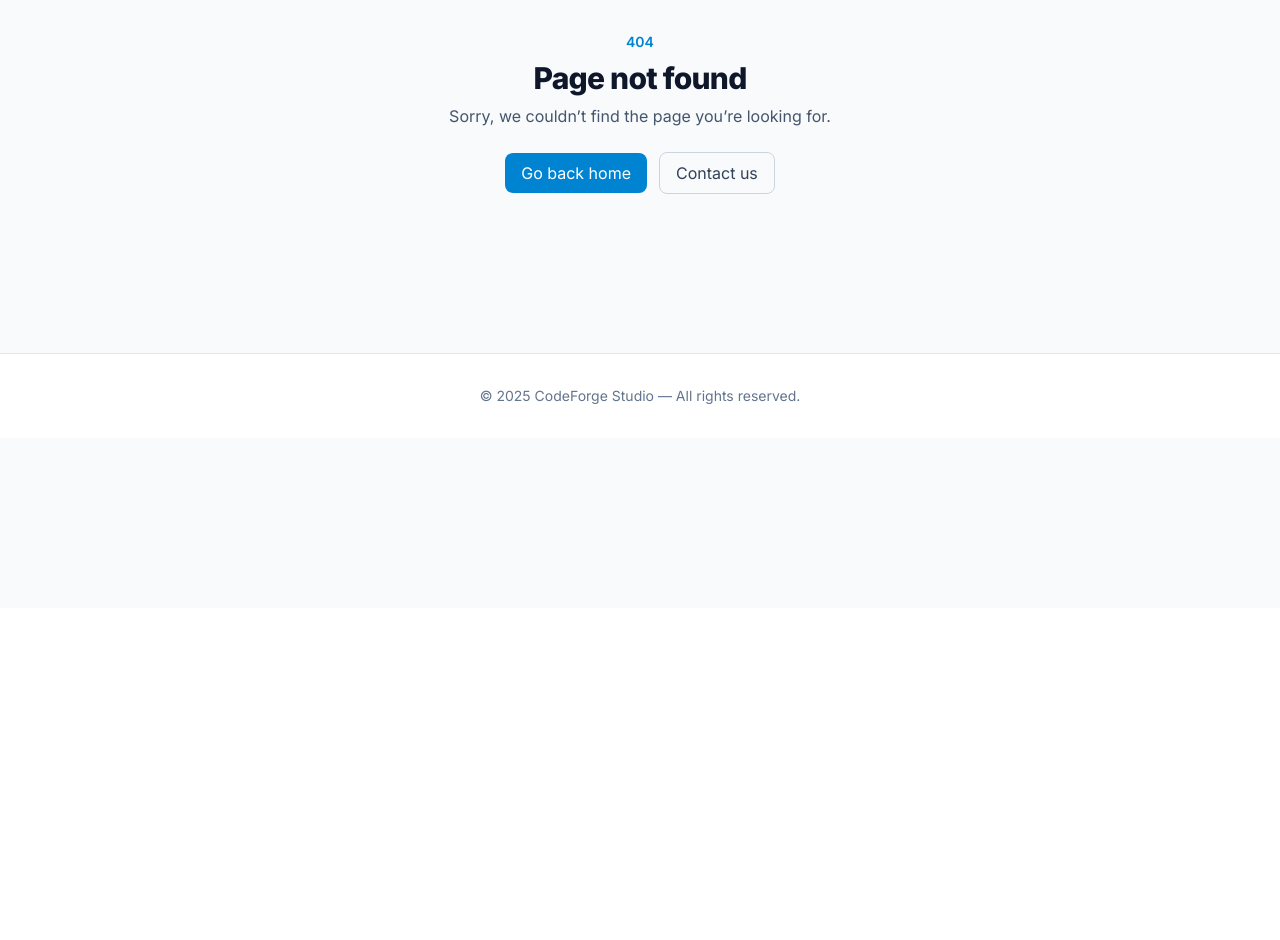
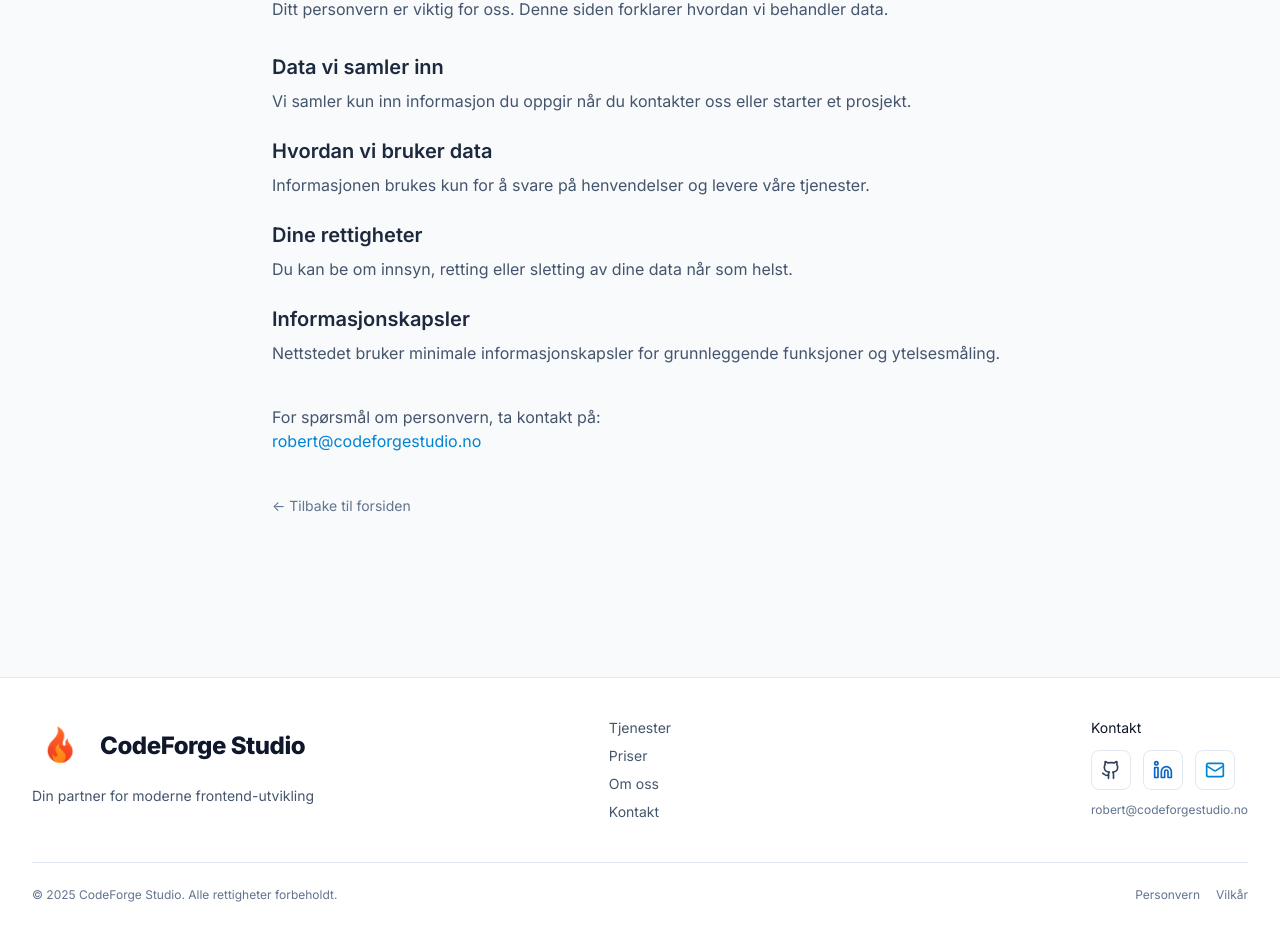
Before and after one commit to robfil50219/codeforge-site, a React (Vite) app: page /privacy in a window 1280 px wide. Before the commit this address had no page. Shown: the part 192-1132 px from the top of the page. Before the commit the page ends 800 px from the top, so only its background shows below. Built offline with nearby package versions, Linux system fonts and the light colour scheme.

Commit message:
Add PrivacyPage component and update routing; enhance Footer and Navbar with smooth scrolling and translations

```diff
--- a/src/App.tsx
+++ b/src/App.tsx
@@ -11,12 +11,13 @@ import Pricing from "./components/Pricing";
 
 import NotFound from "./pages/NotFound";
 import ErrorBoundary from "./components/ErrorBoundary";
+import PrivacyPage from "./pages/PrivacyPage"; // ✅ added
 
 function Home() {
   const site = "CodeForge Studio";
   const title = `Design & build modern web apps • ${site}`;
   const desc =
-    "We craft fast, accessible, and beautiful front‑ends with React and TypeScript.";
+    "We craft fast, accessible, and beautiful front-ends with React and TypeScript.";
 
   return (
     <>
@@ -26,17 +27,15 @@ function Home() {
       <meta name="robots" content="index,follow" />
       <link rel="canonical" href="https://www.codeforgestudio.no/" />
 
-      {/* Open Graph / Twitter (optional but recommended) */}
+      {/* Open Graph / Twitter */}
       <meta property="og:type" content="website" />
       <meta property="og:site_name" content={site} />
       <meta property="og:title" content={title} />
       <meta property="og:description" content={desc} />
       <meta property="og:url" content="https://www.codeforgestudio.no/" />
-      {/* <meta property="og:image" content="https://www.codeforgestudio.no/og-default.png" /> */}
       <meta name="twitter:card" content="summary_large_image" />
       <meta name="twitter:title" content={title} />
       <meta name="twitter:description" content={desc} />
-      {/* <meta name="twitter:image" content="https://www.codeforgestudio.no/og-default.png" /> */}
 
       <Hero />
       <Services />
@@ -65,11 +64,9 @@ function ContactRoute() {
       <meta property="og:title" content={title} />
       <meta property="og:description" content={desc} />
       <meta property="og:url" content="https://www.codeforgestudio.no/contact" />
-      {/* <meta property="og:image" content="https://www.codeforgestudio.no/og-default.png" /> */}
       <meta name="twitter:card" content="summary_large_image" />
       <meta name="twitter:title" content={title} />
       <meta name="twitter:description" content={desc} />
-      {/* <meta name="twitter:image" content="https://www.codeforgestudio.no/og-default.png" /> */}
 
       <Contact />
     </>
@@ -80,12 +77,15 @@ export default function App() {
   return (
     <BrowserRouter>
       <ErrorBoundary>
-        <div className="min-h-screen bg-slate-50 text-slate-900">
+        {/* make the shell a flex column so the footer sits at the bottom */}
+        <div className="min-h-screen flex flex-col bg-slate-50 text-slate-900">
           <Navbar />
-          <main>
+          {/* let main grow to fill vertical space */}
+          <main className="flex-1">
             <Routes>
               <Route path="/" element={<Home />} />
               <Route path="/contact" element={<ContactRoute />} />
+              <Route path="/privacy" element={<PrivacyPage />} /> {/* ✅ new route */}
               {/* catch-all 404 */}
               <Route path="*" element={<NotFound />} />
             </Routes>
--- a/src/components/Footer.tsx
+++ b/src/components/Footer.tsx
@@ -1,9 +1,137 @@
+// src/components/Footer.tsx
+import { Link, useLocation } from "react-router-dom";
+import { Github, Linkedin, Mail } from "lucide-react";
+import { useTranslation } from "react-i18next";
+import { MAILTO, CONTACT_EMAIL } from "../config/contact";
+
 export default function Footer() {
+  const { t } = useTranslation();
   const year = new Date().getFullYear();
+  const location = useLocation();
+
+  const nav = [
+    { to: "/", hash: "#services", label: t("nav.services") },
+    { to: "/", hash: "#pricing", label: t("nav.pricing") },
+    { to: "/", hash: "#about", label: t("nav.about") },
+    { to: "/contact", label: t("nav.contact") },
+  ];
+
+  const handleSmoothScroll = (e: React.MouseEvent, to: string, hash?: string) => {
+    if (hash && to === "/") {
+      e.preventDefault();
+      if (location.pathname === "/") {
+        const id = hash.replace("#", "");
+        document.getElementById(id)?.scrollIntoView({ behavior: "smooth" });
+      } else {
+        window.location.href = `${to}${hash}`; // fallback: navigate home first
+      }
+    }
+  };
+
   return (
-    <footer className="border-t border-slate-200 bg-white">
-      <div className="mx-auto max-w-7xl px-4 sm:px-6 lg:px-8 py-8 text-center text-sm text-slate-500">
-        <p>© {year} CodeForge Studio — All rights reserved.</p>
+    <footer className="mt-24 border-t border-slate-200 bg-white">
+      <div className="mx-auto max-w-7xl px-4 sm:px-6 lg:px-8 py-10">
+        {/* Top: brand + nav + socials */}
+        <div className="grid gap-8 sm:grid-cols-3">
+          {/* Brand (header-style: icon + brand text) */}
+          <div>
+            <Link
+              to="/"
+              onClick={() => {
+                window.scrollTo({ top: 0, behavior: "smooth" });
+              }}
+              className="flex items-center gap-3 text-lg font-extrabold tracking-tight text-slate-900"
+              aria-label="Back to home"
+            >
+              <img
+                src={`${import.meta.env.BASE_URL}favicon.png`}
+                alt="CodeForge Studio logo"
+                className="h-12 w-12 sm:h-14 sm:w-14"
+              />
+              <span className="text-xl sm:text-2xl">{t("brand")}</span>
+            </Link>
+            <p className="mt-3 text-sm text-slate-600">{t("hero.tagline")}</p>
+          </div>
+
+          {/* Quick links */}
+          <nav
+            aria-label={t("footer.navLabel", {
+              defaultValue: "Footer navigation",
+            })}
+            className="sm:justify-self-center"
+          >
+            <ul className="space-y-2 text-sm">
+              {nav.map((item) => (
+                <li key={item.label}>
+                  <Link
+                    to={item.to + (item.hash || "")}
+                    onClick={(e) => handleSmoothScroll(e, item.to, item.hash)}
+                    className="text-slate-600 hover:text-slate-900 transition"
+                  >
+                    {item.label}
+                  </Link>
+                </li>
+              ))}
+            </ul>
+          </nav>
+
+          {/* Socials */}
+          <div className="sm:justify-self-end">
+            <div className="text-sm font-medium text-slate-900">
+              {t("footer.connect", { defaultValue: "Connect" })}
+            </div>
+            <ul className="mt-3 flex items-center gap-3">
+              <li>
+                <a
+                  href="https://github.com/robfil50219"
+                  target="_blank"
+                  rel="noreferrer noopener"
+                  aria-label="GitHub"
+                  className="inline-flex h-10 w-10 items-center justify-center rounded-lg border border-slate-200 hover:bg-slate-50"
+                >
+                  <Github className="h-5 w-5 text-slate-700" />
+                </a>
+              </li>
+              <li>
+                <a
+                  href="https://www.linkedin.com/in/robert-filep-417146264"
+                  target="_blank"
+                  rel="noreferrer noopener"
+                  aria-label="LinkedIn"
+                  className="inline-flex h-10 w-10 items-center justify-center rounded-lg border border-slate-200 hover:bg-slate-50"
+                >
+                  <Linkedin className="h-5 w-5 text-[#0a66c2]" />
+                </a>
+              </li>
+              <li>
+                <a
+                  href={MAILTO}
+                  aria-label={`Email ${CONTACT_EMAIL}`}
+                  className="inline-flex h-10 w-10 items-center justify-center rounded-lg border border-slate-200 hover:bg-slate-50"
+                >
+                  <Mail className="h-5 w-5 text-sky-600" />
+                </a>
+              </li>
+            </ul>
+            <p className="mt-3 text-xs text-slate-500">{CONTACT_EMAIL}</p>
+          </div>
+        </div>
+
+        {/* Bottom: legal line */}
+        <div className="mt-10 flex flex-col gap-3 border-t border-slate-200 pt-6 text-xs text-slate-500 sm:flex-row sm:items-center sm:justify-between">
+          <p>
+            © {year} CodeForge Studio.{" "}
+            {t("footer.rights", { defaultValue: "All rights reserved." })}
+          </p>
+          <div className="flex items-center gap-4">
+            <Link to="/privacy" className="hover:text-slate-700">
+              {t("footer.privacy", { defaultValue: "Privacy" })}
+            </Link>
+            <Link to="/terms" className="hover:text-slate-700">
+              {t("footer.terms", { defaultValue: "Terms" })}
+            </Link>
+          </div>
+        </div>
       </div>
     </footer>
   );
--- a/src/i18n.ts
+++ b/src/i18n.ts
@@ -180,6 +180,13 @@ const resources = {
           }
         }
       },
+      footer: {
+        navLabel: "Footer navigation",
+        connect: "Connect",
+        rights: "All rights reserved.",
+        privacy: "Privacy",
+        terms: "Terms",
+      },
       about: {
         sectionLabel: "About",
         alt: "Robert Filep",
@@ -193,6 +200,31 @@ const resources = {
           "Pixel-perfect execution",
         ],
         tech: ["React", "TypeScript", "TailwindCSS", "Vite"],
+      },
+      // ✅ Privacy page translations (used by PrivacyPage.tsx)
+      privacy: {
+        heading: "Privacy Policy",
+        intro: "Your privacy is important to us. This page explains how we handle your data.",
+        sections: {
+          data: {
+            title: "Data we collect",
+            text: "We only collect the information you provide when contacting us or starting a project."
+          },
+          use: {
+            title: "How we use your data",
+            text: "Your information is used solely to respond to inquiries and deliver our services."
+          },
+          rights: {
+            title: "Your rights",
+            text: "You can request access, correction, or deletion of your data at any time."
+          },
+          cookies: {
+            title: "Cookies",
+            text: "This site uses minimal cookies for basic functionality and performance insights."
+          }
+        },
+        contact: "For questions about privacy, please contact us at:",
+        back: "Back to home"
       },
     },
   },
@@ -369,6 +401,13 @@ const resources = {
           }
         }
       },
+      footer: {
+        navLabel: "Bunnmeny",
+        connect: "Kontakt",
+        rights: "Alle rettigheter forbeholdt.",
+        privacy: "Personvern",
+        terms: "Vilkår",
+      },
       about: {
         sectionLabel: "Om oss",
         alt: "Robert Filep",
@@ -382,6 +421,31 @@ const resources = {
           "Pikselperfekt gjennomføring",
         ],
         tech: ["React", "TypeScript", "TailwindCSS", "Vite"],
+      },
+      // ✅ Personvernside-tekster (brukes av PrivacyPage.tsx)
+      privacy: {
+        heading: "Personvernerklæring",
+        intro: "Ditt personvern er viktig for oss. Denne siden forklarer hvordan vi behandler data.",
+        sections: {
+          data: {
+            title: "Data vi samler inn",
+            text: "Vi samler kun inn informasjon du oppgir når du kontakter oss eller starter et prosjekt."
+          },
+          use: {
+            title: "Hvordan vi bruker data",
+            text: "Informasjonen brukes kun for å svare på henvendelser og levere våre tjenester."
+          },
+          rights: {
+            title: "Dine rettigheter",
+            text: "Du kan be om innsyn, retting eller sletting av dine data når som helst."
+          },
+          cookies: {
+            title: "Informasjonskapsler",
+            text: "Nettstedet bruker minimale informasjonskapsler for grunnleggende funksjoner og ytelsesmåling."
+          }
+        },
+        contact: "For spørsmål om personvern, ta kontakt på:",
+        back: "Tilbake til forsiden"
       },
     },
   },
--- /dev/null
+++ b/src/pages/PrivacyPage.tsx
@@ -0,0 +1,64 @@
+// src/pages/PrivacyPage.tsx
+import { useTranslation } from "react-i18next";
+import { CONTACT_EMAIL, MAILTO } from "../config/contact";
+import { Link } from "react-router-dom";
+
+export default function PrivacyPage() {
+  const { t } = useTranslation();
+  const site = "CodeForge Studio";
+  const title = `${t("privacy.heading")} • ${site}`;
+  const desc = t("privacy.intro");
+
+  return (
+    <div className="mx-auto max-w-3xl px-4 py-16">
+      {/* SEO head tags */}
+      <title>{title}</title>
+      <meta name="description" content={desc} />
+      <meta name="robots" content="index,follow" />
+      <link rel="canonical" href="https://www.codeforgestudio.no/privacy" />
+
+      <meta property="og:type" content="website" />
+      <meta property="og:site_name" content={site} />
+      <meta property="og:title" content={title} />
+      <meta property="og:description" content={desc} />
+      <meta property="og:url" content="https://www.codeforgestudio.no/privacy" />
+      <meta name="twitter:card" content="summary_large_image" />
+      <meta name="twitter:title" content={title} />
+      <meta name="twitter:description" content={desc} />
+
+      <h1 className="text-3xl font-bold text-slate-900 mb-6">
+        {t("privacy.heading")}
+      </h1>
+      <p className="text-slate-600 mb-8">{t("privacy.intro")}</p>
+
+      {/* Sections */}
+      <div className="space-y-6">
+        {["data", "use", "rights", "cookies"].map((key) => (
+          <section key={key}>
+            <h2 className="text-xl font-semibold text-slate-800 mb-2">
+              {t(`privacy.sections.${key}.title`)}
+            </h2>
+            <p className="text-slate-600">
+              {t(`privacy.sections.${key}.text`)}
+            </p>
+          </section>
+        ))}
+      </div>
+
+      {/* Contact */}
+      <div className="mt-10">
+        <p className="text-slate-600">{t("privacy.contact")}</p>
+        <a href={MAILTO} className="text-sky-600 hover:underline">
+          {CONTACT_EMAIL}
+        </a>
+      </div>
+
+      {/* Back */}
+      <div className="mt-10">
+        <Link to="/" className="text-sm text-slate-500 hover:text-slate-700">
+          ← {t("privacy.back")}
+        </Link>
+      </div>
+    </div>
+  );
+}
```
Also changed, not shown: src/components/Navbar.tsx (+10 -8 lines).
